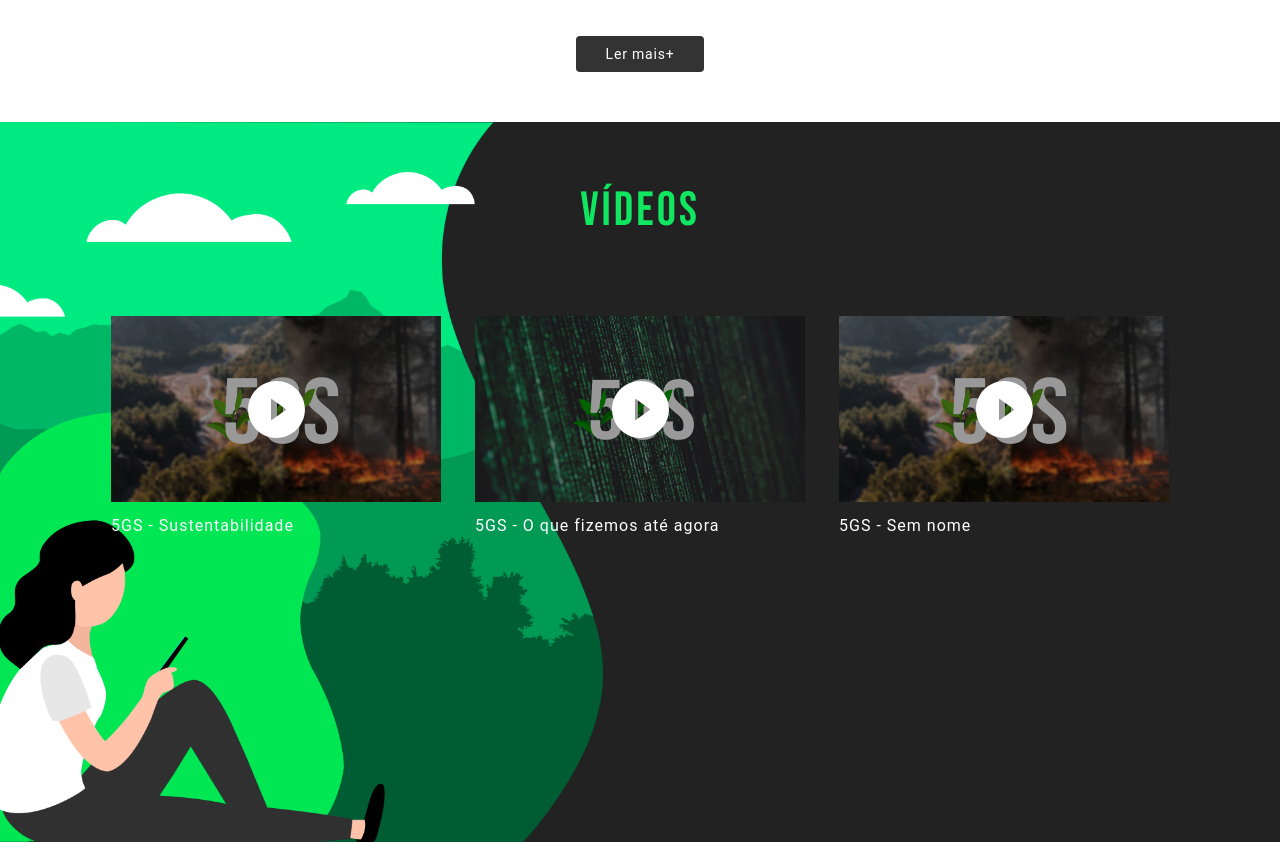
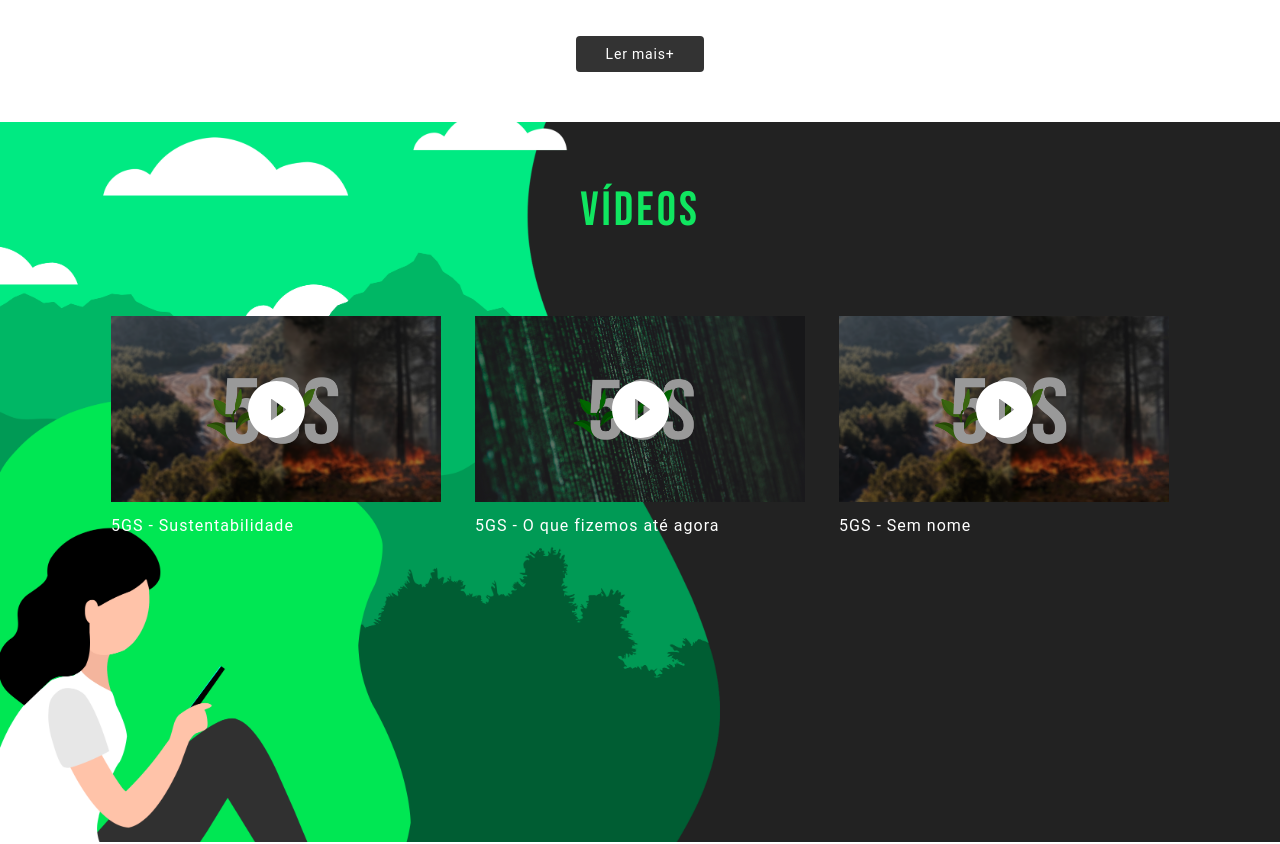
Before and after one commit to mvgoliveira/5GS, a React (Create React App) app: page / in a window 1280 px wide. Shown: the part 1280-2124 px from the top of the page. Built offline with nearby package versions, Linux system fonts and the light colour scheme; the HTML template or start-up script is replaced by a standard one.

Commit message:
Update styles.js

```diff
--- a/src/pages/Home/styles.js
+++ b/src/pages/Home/styles.js
@@ -91,7 +91,7 @@ export const Video = styled.div`
 
     padding: 50px 0px;
     background: #222 url(${bg2}) left no-repeat;
-    background-size: contain;
+    background-size: 90vh;
     color: #10e660;
 
     @media (max-width: 500px) {
@@ -127,7 +127,7 @@ export const VideoGrid = styled.div`
         justify-items: center;
         width: 21.5rem;
         height: 12.5rem;
-        margin: 0 10px 20px 10px;
+        margin: 0 10px 50px 10px;
 
         &:hover {
             transition: background 0.2s ease-in-out;
```
